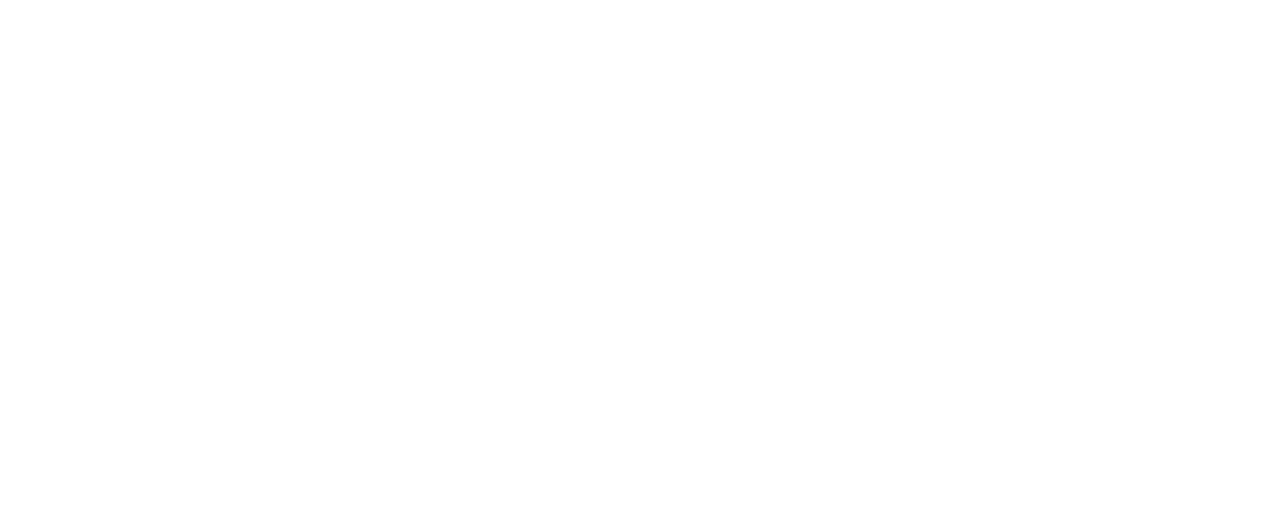
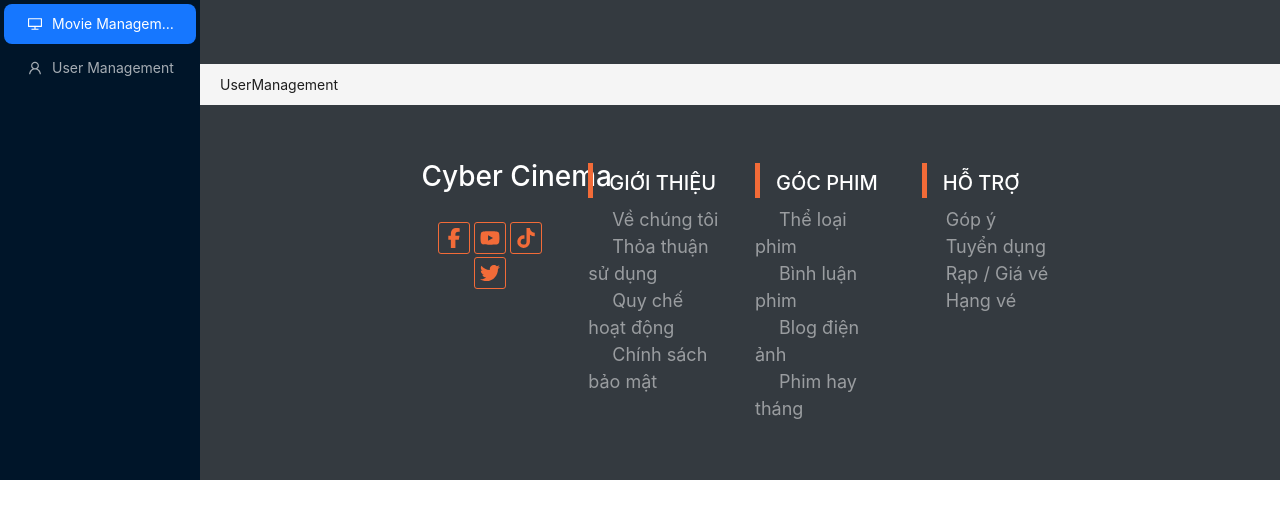
Before and after one commit to GumayuLong/Capstone-React, a React (Create React App) app: page /admin/user in a window 1280 px wide. Before the commit this address had no page. Shown: the top 518 px of the page. Built offline with nearby package versions, Linux system fonts and the light colour scheme.

Commit message:
movie management

```diff
--- a/src/components/Footer/Footer.jsx
+++ b/src/components/CustomFooter/CustomFooter.jsx
@@ -10,7 +10,7 @@ import {
   faYoutube,
 } from "@fortawesome/free-brands-svg-icons";
 
-export default function Footer() {
+export default function CustomFooter() {
   return (
     <footer className="navbar-dark bg-dark">
       <div className="mx-auto w-65">
--- a/src/layouts/AdminLayout/AdminLayout.jsx
+++ b/src/layouts/AdminLayout/AdminLayout.jsx
@@ -1,9 +1,57 @@
-import React from 'react'
+import React from "react";
+
+import { DesktopOutlined, UserOutlined } from "@ant-design/icons";
+
+import { Layout, Menu } from "antd";
+
+import { Link, Outlet } from "react-router-dom";
+
+import CustomFooter from "../../components/CustomFooter/CustomFooter";
+
+const { Header, Content, Footer, Sider } = Layout;
 
 export default function AdminLayout() {
   return (
-    <div>
-      ADMIN
-    </div>
-  )
+    <Layout>
+      <Sider
+        breakpoint="lg"
+        collapsedWidth="0"
+        onBreakpoint={(broken) => {
+          console.log(broken);
+        }}
+        onCollapse={(collapsed, type) => {
+          console.log(collapsed, type);
+        }}
+      >
+        <div className="demo-logo-vertical" />
+
+        <Menu mode="inline" theme="dark" defaultSelectedKeys={["1"]}>
+          <Menu.Item key="1" icon={<DesktopOutlined />}>
+            <Link to="/admin">Movie Management</Link>
+          </Menu.Item>
+          <Menu.Item key="2" icon={<UserOutlined />}>
+            <Link to="/admin/user">User Management</Link>
+          </Menu.Item>
+        </Menu>
+      </Sider>
+      <Layout>
+        <Header
+          style={{
+            padding: 0,
+            background: "#343a40",
+          }}
+        />
+        <Content style={{ padding: "10px 20px" }}>
+          <Outlet />
+        </Content>
+        <Footer
+          style={{
+            padding: 0,
+          }}
+        >
+          <CustomFooter />
+        </Footer>
+      </Layout>
+    </Layout>
+  );
 }
--- a/src/layouts/HomeLayout/HomeLayout.jsx
+++ b/src/layouts/HomeLayout/HomeLayout.jsx
@@ -1,14 +1,14 @@
-import React from 'react'
-import { Outlet } from 'react-router-dom'
-import Header from '../../components/Header/Header'
-import Footer from '../../components/Footer/Footer'
+import React from "react";
+import { Outlet } from "react-router-dom";
+import Header from "../../components/Header/Header";
+import CustomFooter from "../../components/CustomFooter/CustomFooter";
 
 export default function HomeLayout() {
   return (
     <div>
-        <Header />
-        <Outlet />
-        <Footer />
+      <Header />
+      <Outlet />
+      <CustomFooter />
     </div>
-  )
+  );
 }
--- /dev/null
+++ b/src/pages/MovieManagement/MovieManagement.jsx
@@ -0,0 +1,69 @@
+import React, { useEffect, useState } from "react";
+import { movieService } from "../../services/movie";
+
+import "./movieManagement.scss";
+import { formatDateAdmin } from "../../utils/date";
+import { FontAwesomeIcon } from "@fortawesome/react-fontawesome";
+import { faCheck, faXmark } from "@fortawesome/free-solid-svg-icons";
+
+export default function MovieManagement() {
+  const [movieList, setMovieList] = useState([]);
+
+  useEffect(() => {
+    fetchMovieList();
+  }, []);
+
+  const fetchMovieList = async () => {
+    const result = await movieService.fetchMovieListApi();
+
+    setMovieList(result.data.content);
+  };
+
+  const renderMovieList = () => {
+    return movieList.map((element, index) => {
+      return (
+        <tr key={element.maPhim}>
+          <td width={100} align="center">
+            {index + 1}
+          </td>
+          <td width={100} align="center">
+            <img width={50} src={element.hinhAnh} alt="" />
+          </td>
+          <td width={300} align="center">
+            {element.maPhim}
+          </td>
+          <td>{element.tenPhim}</td>
+          <td width={150} align="center">
+            {element.hot ? (
+              <FontAwesomeIcon className="hot" icon={faCheck} />
+            ) : (
+              <FontAwesomeIcon className="not-hot" icon={faXmark} />
+            )}
+          </td>
+          <td>{formatDateAdmin(element.ngayKhoiChieu)}</td>
+          <td align="center">
+            <button className="btn btn-info mr-2">Edit</button>
+            <button className="btn btn-danger">Delete</button>
+          </td>
+        </tr>
+      );
+    });
+  };
+
+  return (
+    <table className="table mt-2" style={{ fontSize: 18 }}>
+      <thead className="bg-light p-2 text-center">
+        <tr>
+          <th>No.</th>
+          <th>Poster</th>
+          <th>Movie ID</th>
+          <th>Movie Name</th>
+          <th>Hot</th>
+          <th>Start Date</th>
+          <th>Action</th>
+        </tr>
+      </thead>
+      <tbody>{renderMovieList()}</tbody>
+    </table>
+  );
+}
--- /dev/null
+++ b/src/pages/MovieManagement/movieManagement.scss
@@ -0,0 +1,17 @@
+.table {
+  td,
+  th {
+    vertical-align: middle;
+  }
+}
+
+.hot {
+  width: 40px;
+  height: 40px;
+  color: green;
+}
+
+.not-hot {
+  @extend .hot;
+  color: red;
+}
--- /dev/null
+++ b/src/pages/UserManagement/UserManagement.jsx
@@ -0,0 +1,5 @@
+import React from "react";
+
+export default function UserManagement() {
+  return <div>UserManagement</div>;
+}
--- a/src/utils/date.js
+++ b/src/utils/date.js
@@ -1,3 +1,4 @@
 import moment from "moment";
 
-export const formatDate = (date) => moment(date).format('LLL');
+export const formatDate = (date) => moment(date).format("LLL");
+export const formatDateAdmin = (date) => moment(date).format("LL");
```
Also changed, not shown: src/routes/Router.jsx (+12 -0 lines), src/components/CustomFooter/footer.scss (renamed from src/components/Footer/footer.scss).
